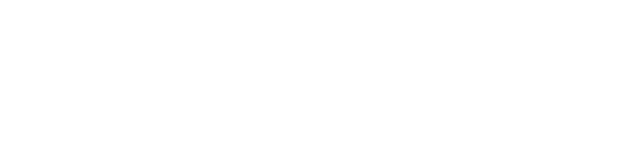
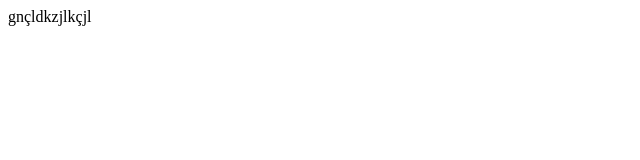
Before and after one commit to gabysenac/dfs-uc02, a plain HTML site: page 01-olamundo/arquivo.html in a window 1280 px wide. Shown: the whole page, without its empty margins (0-640 px from the left). Drawn offline with Linux system fonts and the light colour scheme.

Commit message:
Atualização

```diff
--- a/01-olamundo/arquivo.html
+++ b/01-olamundo/arquivo.html
@@ -6,6 +6,6 @@
     <title>Document</title>
 </head>
 <body>
-
+    gnçldkzjlkçjl
 </body>
 </html>
```
